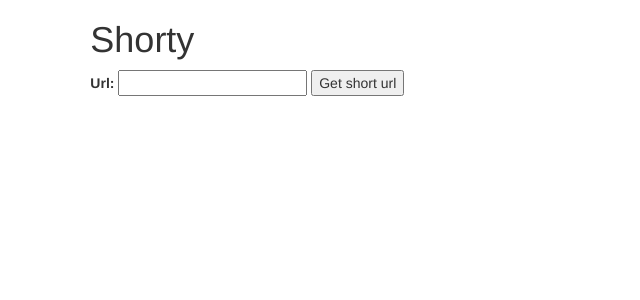
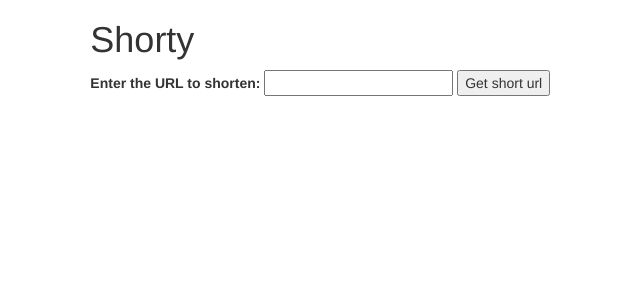
Before and after one commit to ruduran/shorty, a Django app: page / in a window 1280 px wide. Shown: the top 300 px of the page, without its empty margins (128-768 px from the left). Run offline with Django 3.2, Linux system fonts and the light colour scheme; some libraries are stand-ins or nearby versions.

Commit message:
Improve text on the template

```diff
--- a/shorty/shortener/templates/shortener/index.html
+++ b/shorty/shortener/templates/shortener/index.html
@@ -41,7 +41,7 @@
     <div class="col-md-8">
         <form action="{% url 'index' %}" method="post">
             {% csrf_token %}
-            <label>Url:</label>
+            <label>Enter the URL to shorten: </label>
             <input type="text" name="url" {% if url %} value="{{ url }}" {% endif %}>
             <input type="submit" value="Get short url" />
         </form>
```
